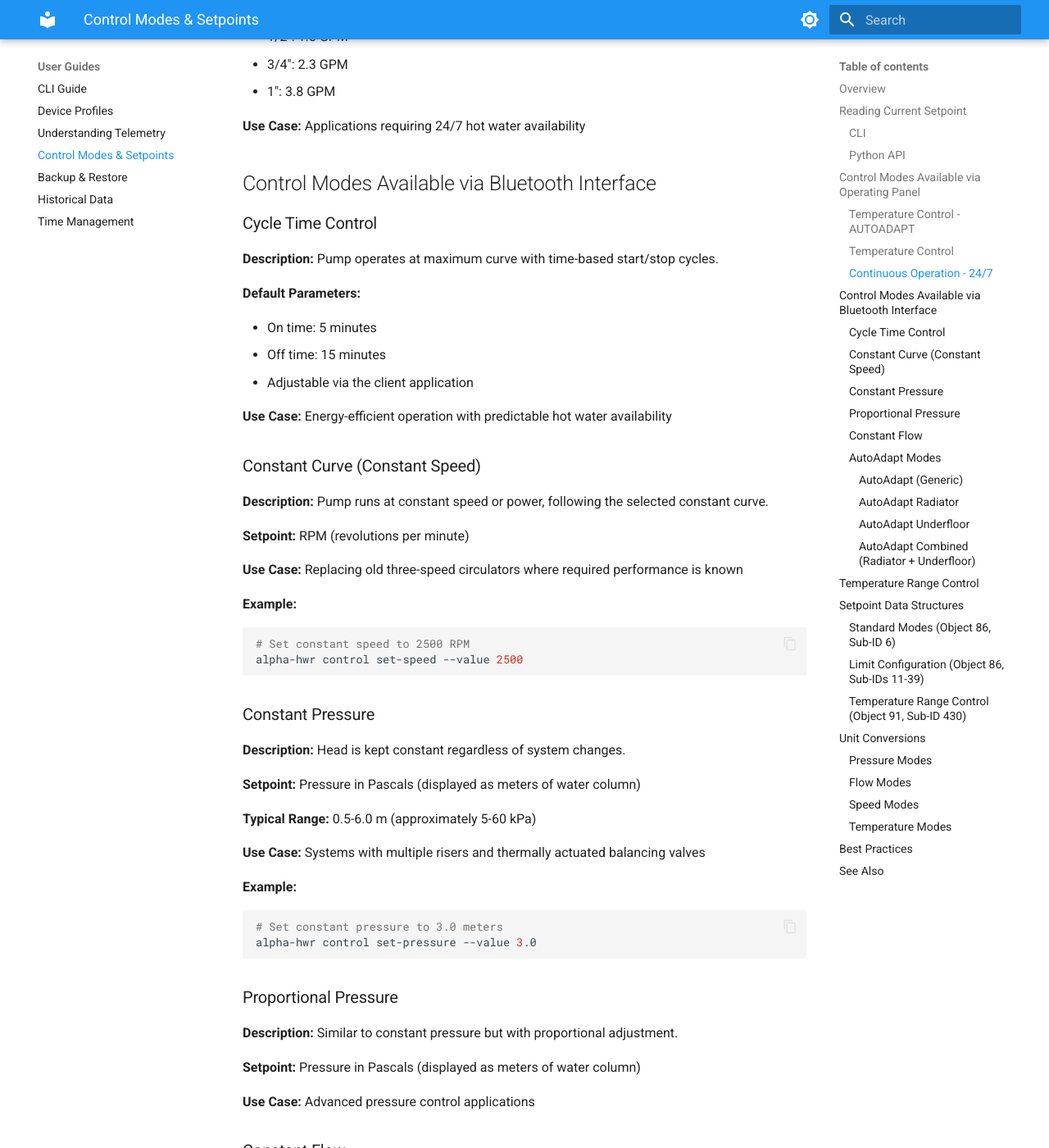
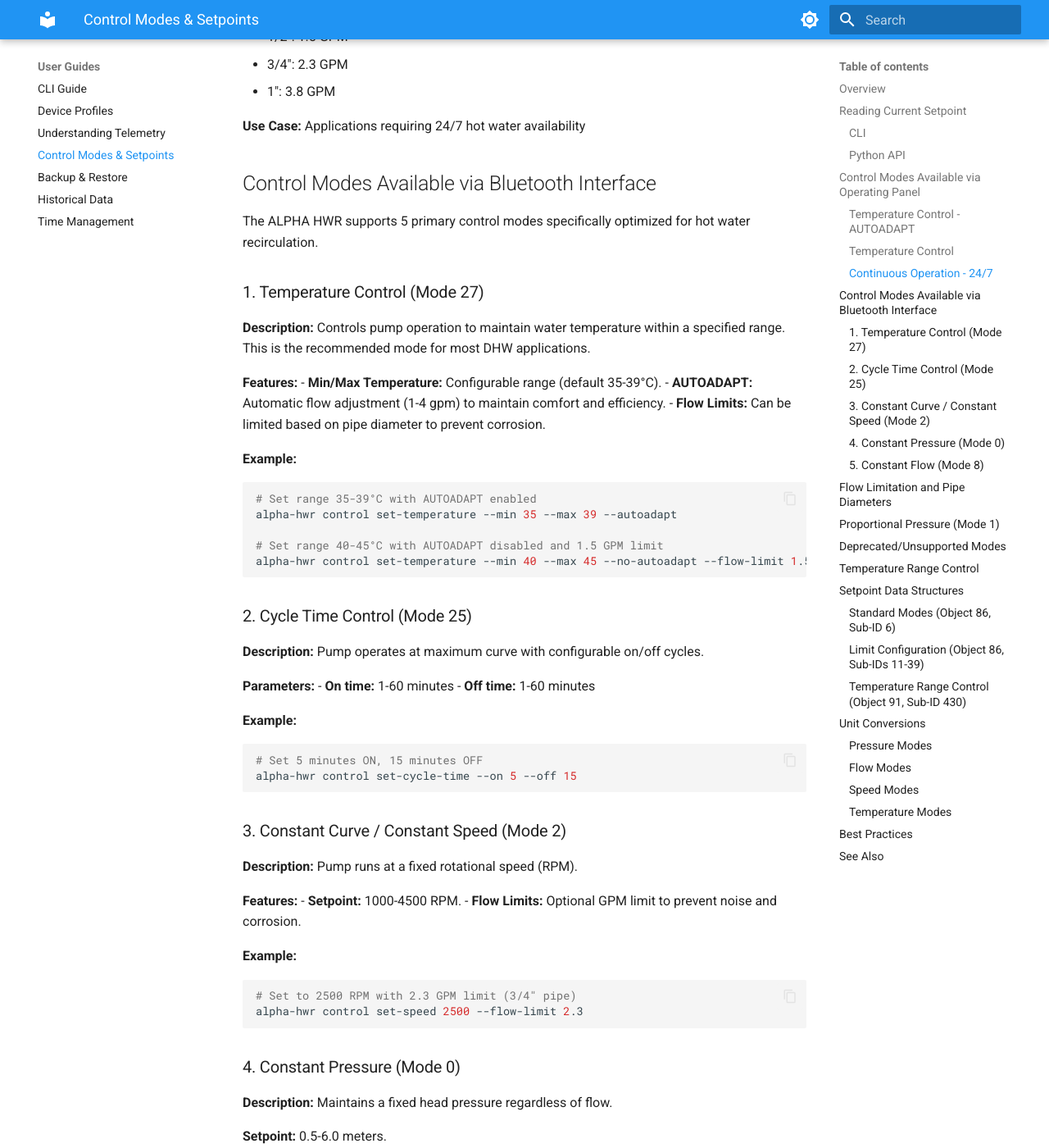
Before and after one commit to eman/alpha-hwr, an MkDocs documentation site: the page built from docs/guides/control_modes.md, in a window 1280 px wide and 1400 px high, scrolled down 2226 px. Shown: the whole window at 82% size. Built offline with MkDocs 1.6.1 and Material for MkDocs 9.7.7, drawn with Linux system fonts in a browser that asks for light colours; some of the changed text lies outside the part shown.

Commit message:
refactor: Consolidate control modes to Class 10 and fix Mode 25
- Unified all 5 primary control modes to use Class 10 (Obj 0x0601) for better reliability.
- Fixed Cycle Time Control (Mode 25) by identifying correct User Settings block (Obj 91, Sub 430) and offsets.
- Added AUTOADAPT toggle and Flow Limit support for Temperature Control (Mode 27).
- Refactored CLI control commands for consistency and added 'set-flow-limit'.
- Updated MockPump to match verified hardware behavior for OpSpec 0x88/0xB3.
- Updated documentation and packet traces to reflect findings.

````diff
--- a/docs/guides/control_modes.md
+++ b/docs/guides/control_modes.md
@@ -90,109 +90,115 @@ async with AlphaHWRClient("AA:BB:CC:DD:EE:FF") as client:
 
 ## Control Modes Available via Bluetooth Interface
 
-### Cycle Time Control
+The ALPHA HWR supports 5 primary control modes specifically optimized for hot water recirculation.
 
-**Description:** Pump operates at maximum curve with time-based start/stop cycles.
+### 1. Temperature Control (Mode 27)
 
-**Default Parameters:**
+**Description:** Controls pump operation to maintain water temperature within a specified range. This is the recommended mode for most DHW applications.
 
-- On time: 5 minutes
-- Off time: 15 minutes
-- Adjustable via the client application
-
-**Use Case:** Energy-efficient operation with predictable hot water availability
-
-### Constant Curve (Constant Speed)
-
-**Description:** Pump runs at constant speed or power, following the selected constant curve.
-
-**Setpoint:** RPM (revolutions per minute)
-
-**Use Case:** Replacing old three-speed circulators where required performance is known
+**Features:**
+- **Min/Max Temperature:** Configurable range (default 35-39°C).
+- **AUTOADAPT:** Automatic flow adjustment (1-4 gpm) to maintain comfort and efficiency.
+- **Flow Limits:** Can be limited based on pipe diameter to prevent corrosion.
 
 **Example:**
+```bash
+# Set range 35-39°C with AUTOADAPT enabled
+alpha-hwr control set-temperature --min 35 --max 39 --autoadapt
 
-```bash
-# Set constant speed to 2500 RPM
-alpha-hwr control set-speed --value 2500
+# Set range 40-45°C with AUTOADAPT disabled and 1.5 GPM limit
+alpha-hwr control set-temperature --min 40 --max 45 --no-autoadapt --flow-limit 1.5
 ```
 
-### Constant Pressure
+### 2. Cycle Time Control (Mode 25)
 
-**Description:** Head is kept constant regardless of system changes.
+**Description:** Pump operates at maximum curve with configurable on/off cycles.
 
-**Setpoint:** Pressure in Pascals (displayed as meters of water column)
-
-**Typical Range:** 0.5-6.0 m (approximately 5-60 kPa)
-
-**Use Case:** Systems with multiple risers and thermally actuated balancing valves
+**Parameters:**
+- **On time:** 1-60 minutes
+- **Off time:** 1-60 minutes
 
 **Example:**
-
 ```bash
-# Set constant pressure to 3.0 meters
-alpha-hwr control set-pressure --value 3.0
+# Set 5 minutes ON, 15 minutes OFF
+alpha-hwr control set-cycle-time --on 5 --off 15
 ```
 
-### Proportional Pressure
+### 3. Constant Curve / Constant Speed (Mode 2)
 
-**Description:** Similar to constant pressure but with proportional adjustment.
+**Description:** Pump runs at a fixed rotational speed (RPM).
 
-**Setpoint:** Pressure in Pascals (displayed as meters of water column)
-
-**Use Case:** Advanced pressure control applications
-
-### Constant Flow
-
-**Description:** Maintains constant flow regardless of head.
-
-**Setpoint:** Flow rate in m³/h
-
-**Typical Range:** 0.1-3.0 m³/h
-
-**Use Case:** Systems with external control (e.g., aquastat)
+**Features:**
+- **Setpoint:** 1000-4500 RPM.
+- **Flow Limits:** Optional GPM limit to prevent noise and corrosion.
 
 **Example:**
-
 ```bash
-# Set constant flow to 2.0 m³/h
-alpha-hwr control set-flow --value 2.0
+# Set to 2500 RPM with 2.3 GPM limit (3/4" pipe)
+alpha-hwr control set-speed 2500 --flow-limit 2.3
 ```
 
-### AutoAdapt Modes
+### 4. Constant Pressure (Mode 0)
 
-The pump supports several AutoAdapt modes for automatic system optimization:
+**Description:** Maintains a fixed head pressure regardless of flow.
 
-#### AutoAdapt (Generic)
-
-**Mode ID:** 5
-**Setpoint Format:** uint16 (Pascals)
-**Use Case:** General adaptive control
-
-#### AutoAdapt Radiator
-
-**Mode ID:** 13
-**Setpoint Format:** float32 (Pascals)
-**Use Case:** Radiator heating systems
-
-#### AutoAdapt Underfloor
-
-**Mode ID:** 14
-**Setpoint Format:** float32 (Pascals)
-**Use Case:** Underfloor heating systems
-
-#### AutoAdapt Combined (Radiator + Underfloor)
-
-**Mode ID:** 15
-**Setpoint Format:** float32 (Pascals)
-**Use Case:** Mixed radiator and underfloor heating
+**Setpoint:** 0.5-6.0 meters.
 
 **Example:**
+```bash
+alpha-hwr control set-pressure 1.5
+```
 
+### 5. Constant Flow (Mode 8)
+
+**Description:** Maintains a fixed flow rate regardless of head pressure.
+
+**Setpoint:** 0.1-3.0 m³/h.
+
+**Example:**
 ```bash
-# Set AutoAdapt radiator mode with 3.0m setpoint
-alpha-hwr control set-autoadapt-radiator --value 3.0
+alpha-hwr control set-flow 0.5
 ```
+
+---
+
+## Flow Limitation and Pipe Diameters
+
+The ALPHA HWR allows setting a maximum flow limit to prevent **flow-accelerated corrosion (FAC)** and noise in the system. Limits are typically chosen based on pipe diameter:
+
+| Pipe Diameter | Recommended Limit |
+|---------------|-------------------|
+| 1/2"          | 1.5 GPM           |
+| 3/4"          | 2.3 GPM           |
+| 1"            | 3.8 GPM           |
+
+**CLI:**
+```bash
+alpha-hwr control set-flow-limit 1.5
+```
+
+---
+
+## Proportional Pressure (Mode 1)
+
+Proportional pressure mode is also fully supported and adjusts pressure along a curve based on flow.
+
+**CLI:**
+```bash
+alpha-hwr control set-proportional 1.2
+```
+
+---
+
+## Deprecated/Unsupported Modes
+
+The following modes are defined in the GENI protocol but are **not recommended** for ALPHA HWR as they are designed for heating systems (radiators/underfloor heating) rather than DHW recirculation:
+- AUTOADAPT Radiator (Mode 13)
+- AUTOADAPT Underfloor (Mode 14)
+- AUTOADAPT Combined (Mode 15)
+- AUTOADAPT Generic (Mode 5)
+
+Use **Temperature Control (Mode 27)** with the `--autoadapt` flag instead.
 
 ## Temperature Range Control
 
--- a/docs/protocol/packet_traces/04_set_mode.md
+++ b/docs/protocol/packet_traces/04_set_mode.md
@@ -6,57 +6,42 @@ This document details how to control the pump mode and setpoint (e.g., set const
 
 Control operations use **Class 10 SET** commands.
 - **Sub ID**: `0x5600` (Control)
-- **Obj ID**: `0x0601` (Setpoint) or `0x0600` (Mode)
+- **Obj ID**: `0x0601` (Setpoint/Mode Setting)
 
-## 1. Set Constant Pressure Mode
+## 1. Set Mode and Setpoint
 
-To set the pump to Constant Pressure mode with a setpoint of 1.5 meters.
+Setting a mode involves two steps:
+1. Setting the Control Mode (Obj `0x0601` with mode-specific payload)
+2. Setting the Setpoint value (Obj `0x0601` with float32 value)
 
-### Step 1: Calculate Setpoint
+### Step 1: Set Control Mode
 
-1. Convert meters to Pascals:
-   ```
-   1.5 m * 9806.65 = 14709.975 Pa ≈ 14710.0 Pa
-   ```
-2. Encode as Float (Big-Endian):
-   ```
-   14710.0 -> 0x46 E5 B0 00
-   ```
+Payload format: `2F 01 00 00 07 00 [Flag] [ModeByte] [Suffix(4)]`
+- **Flag**: `0x00` (Run/Start), `0x01` (Stop)
+- **ModeByte**: `0x00` (Pressure), `0x02` (Speed), `0x08` (Flow), `0x19` (DHW), `0x1B` (Temp)
 
-### Step 2: Build Command
-
-**Packet Structure:**
+**Example: Set Constant Pressure Mode**
 ```
-[Start] [Length] [Dest] [Src] [Class] [OpSpec] [Sub-H] [Sub-L] [Obj-H] [Obj-L] [Data...] [CRC]
+27 12 E7 F8 0A 90 56 00 06 01 2F 01 00 00 07 00 00 00 45 65 70 00 [CRC]
 ```
 
-**OpSpec Calculation:**
-- SET Operation: `0x80`
-- Data Length: 4 bytes (`0x04`)
-- OpSpec = `0x80 | 0x04` = `0x84`
+### Step 2: Set Setpoint
 
-**Full Packet:**
+**Example: Set Constant Pressure to 1.5 meters**
+1. Convert meters to Pascals: `1.5 m * 9806.65 ≈ 14710.0 Pa`
+2. Encode as Float (Big-Endian): `14710.0 -> 0x46 E5 B0 00`
+
+**Packet:**
 ```
-27 10 E7 F8 0A 84 56 00 06 01 46 E5 B0 00 XX XX
+27 10 E7 F8 0A 84 56 00 06 01 46 E5 B0 00 [CRC]
 ```
-
-**Breakdown:**
-- `27`: Request
-- `10`: Length (16 bytes)
-- `E7`: Service ID
-- `F8`: Source
-- `0A`: Class 10
-- `84`: OpSpec (SET + 4 bytes)
-- `56 00`: Sub ID (Control)
-- `06 01`: Obj ID (Setpoint)
-- `46 E5 B0 00`: Payload (14710.0)
 
 ### Step 3: Receive Acknowledgment
 
 The pump responds with a Class 10 acknowledgment.
 
 ```
-24 0A 20 E7 0A 34 56 00 06 01 XX XX
+24 0A 20 E7 0A 34 56 00 06 01 [CRC]
 ```
 
 **Breakdown:**
@@ -66,46 +51,17 @@ The pump responds with a Class 10 acknowledgment.
 - `06 01`: Obj ID
 - No error bits set in OpSpec
 
-## 2. Stop Pump
+## 4. Control Mode Identifiers
 
-To stop the pump, set the mode to STOP.
+The `ModeByte` and `Suffix` are used in Step 1 to select the operating mode.
 
-**Packet:**
-```
-27 10 E7 F8 0A 84 56 00 06 00 00 00 00 00 XX XX
-```
-
-- **Obj ID**: `0x0600` (Mode/Command)
-- **Value**: `0.0` (Stop)
-
-## 3. Start Pump
-
-To start the pump (return to previous mode).
-
-**Packet:**
-```
-27 10 E7 F8 0A 84 56 00 06 00 3F 80 00 00 XX XX
-```
-
-- **Obj ID**: `0x0600` (Mode/Command)
-- **Value**: `1.0` (Start)
-
-## 4. Control Modes
-
-Different modes are selected via Object `0x0600` or `0x0601` depending on firmware version.
-
-| Mode | Value | Sub ID | Obj ID |
-| :--- | :--- | :--- | :--- |
-| Stop | `0.0` | `0x5600` | `0x0600` |
-| Start | `1.0` | `0x5600` | `0x0600` |
-| Constant Pressure | Setpoint (Pa) | `0x5600` | `0x0601` |
-| Proportional Pressure | Setpoint (Pa) | `0x5600` | `0x0601` |
-| Constant Curve | Speed (%) | `0x5600` | `0x0601` |
-| AutoAdapt | Special | `0x5600` | `0x0603` |
-
-**Note:** The exact Obj ID can vary. The safest approach is:
-1. Use `0x0600` for Start/Stop.
-2. Use `0x0601` for setting pressure/flow values.
+| Mode | ModeByte | Suffix |
+| :--- | :--- | :--- |
+| Constant Pressure | `0x00` | `45 65 70 00` |
+| Constant Speed | `0x02` | `45 65 70 00` |
+| Constant Flow | `0x08` | `45 65 70 00` |
+| DHW Cycle Time | `0x19` | `38 C6 70 00` |
+| Temperature Range | `0x1B` | `39 67 70 00` |
 
 ## 5. Transaction Locking
 
````
Also changed, not shown: CHANGELOG.md (+6 -0 lines), README.md (+11 -9 lines), docs/guides/cli_guide.md (+60 -41 lines), docs/protocol/control_modes.md (+7 -5 lines), 4 other files.
